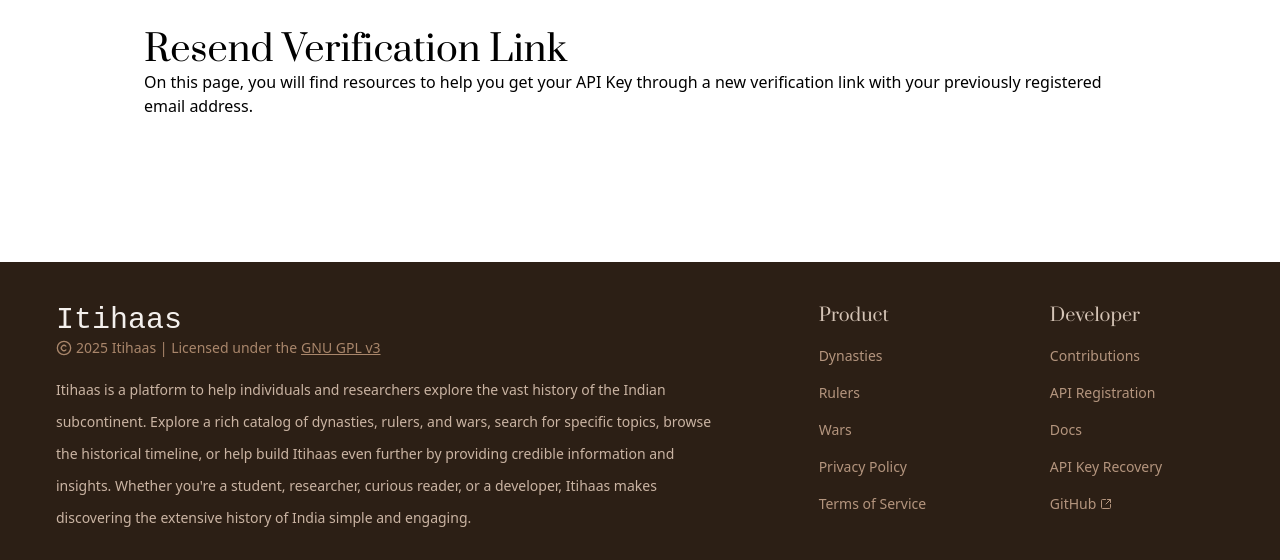
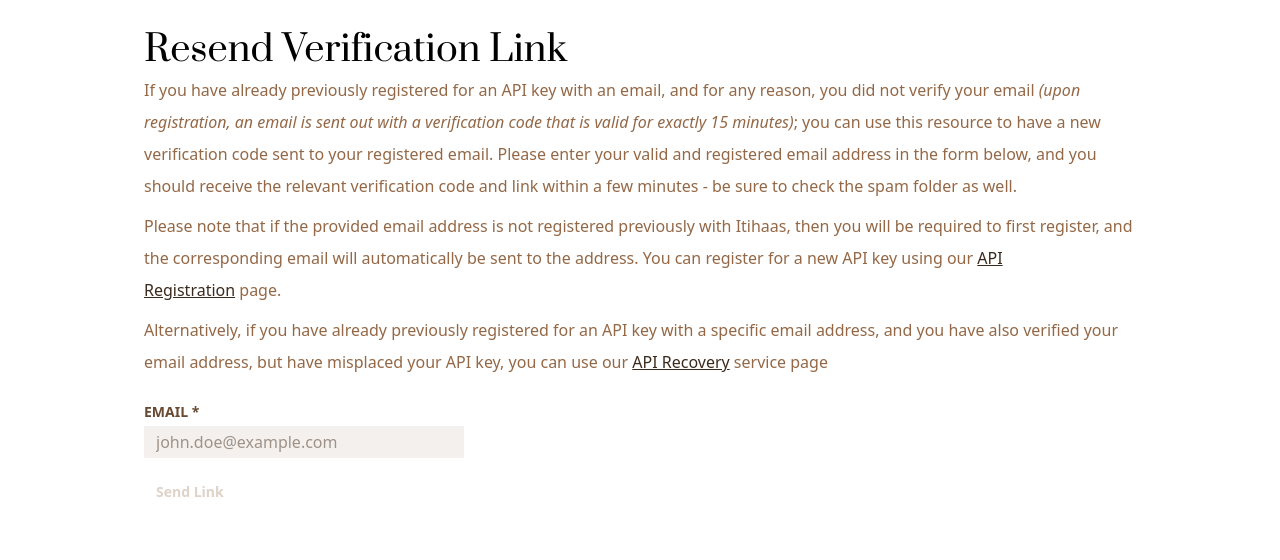
Before and after one commit to sunillshastry/itihaas-client, a React (Vite) app: page /api-resend in a window 1280 px wide. Shown: the part 208-768 px from the top of the page. Built offline with nearby package versions, Linux system fonts and the light colour scheme; no server answers; a web font is replaced by a local one.

Commit message:
Update the ResendAPI page component giving it the required structure and contents with a full page creation; currently having a boilerplate implementation to actually sending the request to the backend

```diff
--- a/src/pages/ResendAPI.tsx
+++ b/src/pages/ResendAPI.tsx
@@ -1,19 +1,113 @@
+import BasicButton from '@/components/elements/BasicButton';
 import Footer from '@/components/elements/Footer';
+import FormError from '@/components/elements/FormError';
+import Input from '@/components/elements/Input';
+import Label from '@/components/elements/Label';
 import MainContainer from '@/components/elements/MainContainer';
 import Navbar from '@/components/elements/Navbar';
 import PrimaryHeader from '@/components/elements/PrimaryHeader';
+import { SubmitHandler, useForm } from 'react-hook-form';
+import { Link } from 'react-router-dom';
+
+interface FormInputs {
+	email: string;
+}
 
 export default function ResendAPI() {
+	const {
+		register,
+		handleSubmit,
+		formState: { errors },
+	} = useForm<FormInputs>();
+
+	const onSubmit: SubmitHandler<FormInputs> = (data) => {
+		// TODO: Include the actual implementation to send the request to the backend API for new verification email
+		console.log(
+			'Successfully sent the request to send email verification link!'
+		);
+		console.log(data);
+	};
+
 	return (
 		<>
 			<Navbar />
 			<MainContainer>
 				<PrimaryHeader>Resend Verification Link</PrimaryHeader>
-				<p>
-					On this page, you will find resources to help you get your API Key
-					through a new verification link with your previously registered email
-					address.
-				</p>
+				<div className="text-primary mt-1 leading-8">
+					<p>
+						If you have already previously registered for an API key with an
+						email, and for any reason, you did not verify your email{' '}
+						<span className="italic">
+							(upon registration, an email is sent out with a verification code
+							that is valid for exactly 15 minutes)
+						</span>
+						; you can use this resource to have a new verification code sent to
+						your registered email. Please enter your valid and registered email
+						address in the form below, and you should receive the relevant
+						verification code and link within a few minutes - be sure to check
+						the spam folder as well.
+					</p>
+
+					<p className="mt-2 font-medium">
+						Please note that if the provided email address is not registered
+						previously with Itihaas, then you will be required to first
+						register, and the corresponding email will automatically be sent to
+						the address. You can register for a new API key using our{' '}
+						<Link
+							to="/register"
+							className="text-primary-600 hover:text-primary-10 underline"
+						>
+							API Registration
+						</Link>
+						&nbsp;page.
+					</p>
+
+					<p className="mt-2">
+						Alternatively, if you have already previously registered for an API
+						key with a specific email address, and you have also verified your
+						email address, but have misplaced your API key, you can use our{' '}
+						<Link
+							to="/api-recovery"
+							className="text-primary-600 hover:text-primary-10 underline"
+						>
+							API Recovery
+						</Link>
+						&nbsp;service page
+					</p>
+				</div>
+
+				<div className="mt-6">
+					<form onSubmit={handleSubmit(onSubmit)}>
+						<div className="flex flex-col items-start justify-start gap-1">
+							<Label required={true}>Email</Label>
+							<Input
+								placeholder="john.doe@example.com"
+								defaultValue=""
+								className="max-sm:w-full"
+								{...register('email', {
+									required: {
+										value: true,
+										message: 'Email is marked as a required field',
+									},
+									pattern: {
+										value:
+											/^[a-zA-Z0-9.!#$%&'*+/=?^_`{|}~-]+@[a-zA-Z0-9](?:[a-zA-Z0-9-]{0,61}[a-zA-Z0-9])?(?:\.[a-zA-Z0-9](?:[a-zA-Z0-9-]{0,61}[a-zA-Z0-9])?)*$/,
+										message:
+											'Invalid email address format. Please provide a valid email address',
+									},
+								})}
+							/>
+							{errors?.email && <FormError>{errors?.email?.message}</FormError>}
+						</div>
+
+						<BasicButton
+							type="submit"
+							className="mt-4 font-semibold max-sm:block max-sm:w-full max-sm:py-3 max-sm:text-center"
+						>
+							Send Link
+						</BasicButton>
+					</form>
+				</div>
 			</MainContainer>
 			<Footer className="mt-36" />
 		</>
```
